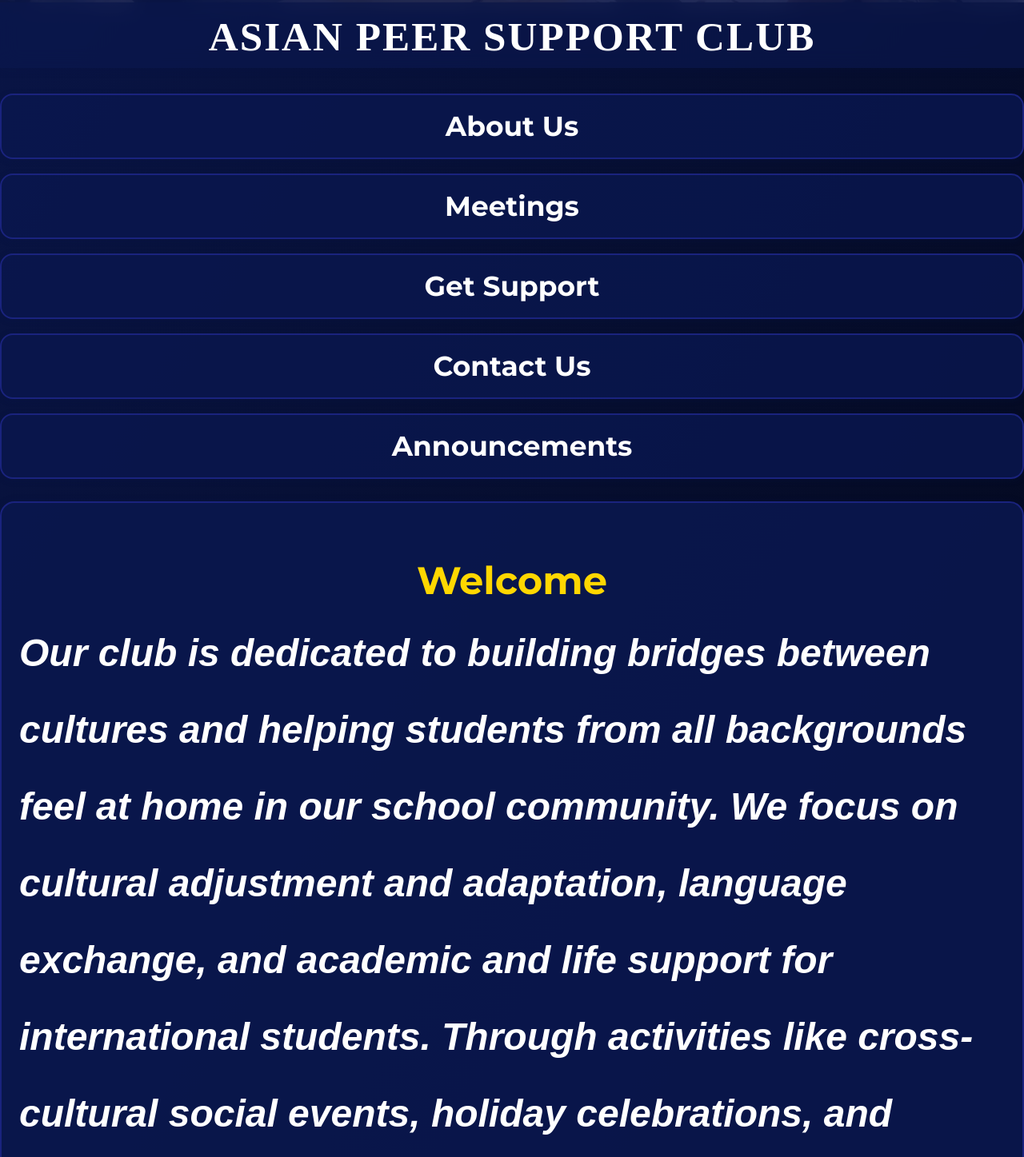
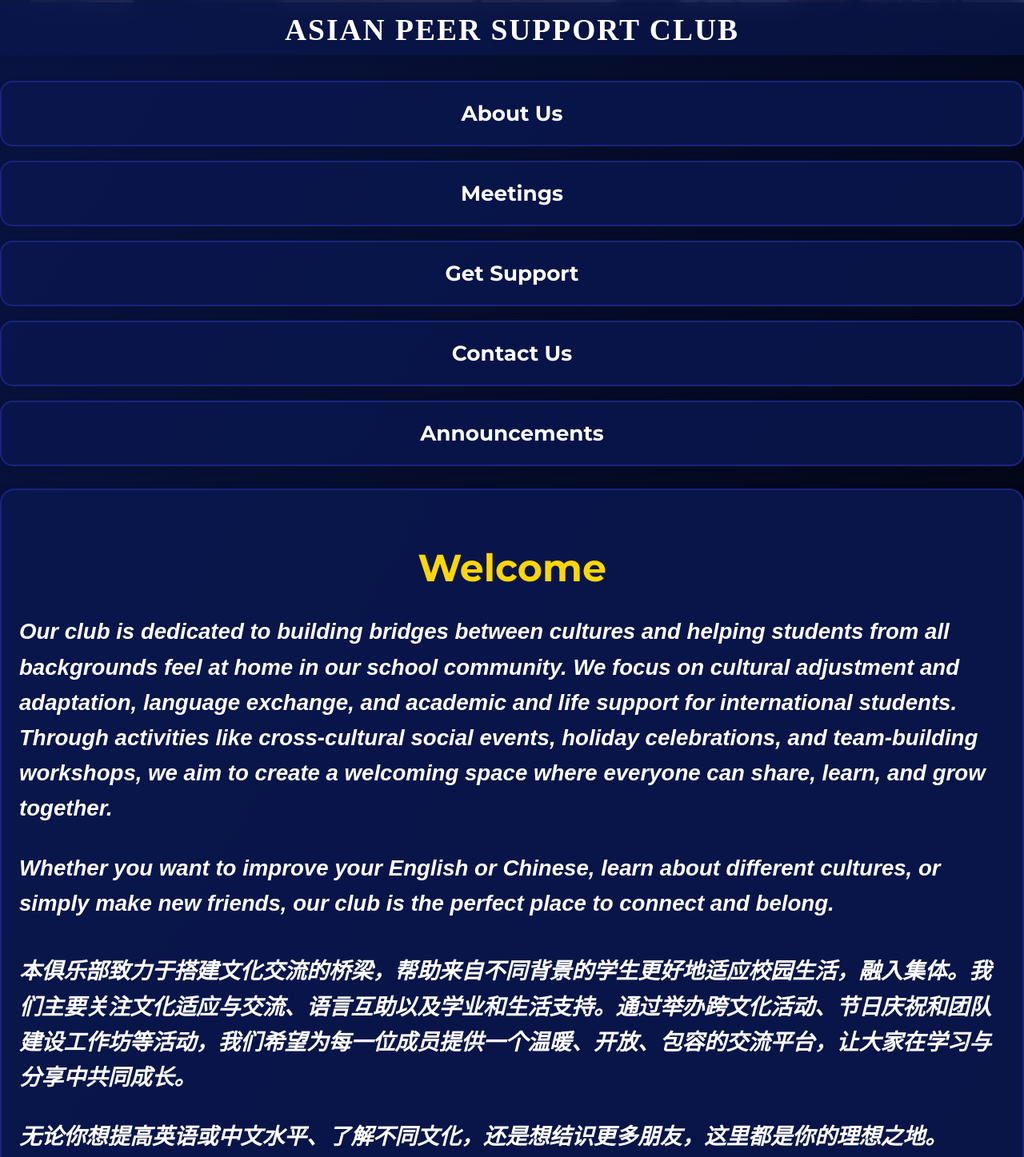
Before and after one commit to johnnyqiao74-collab/acpschs, a plain HTML site: page index.html in a window 1280 px wide. Shown: the part 717-2164 px from the top of the page at 80% size. Drawn offline with Linux system fonts and the light colour scheme.

Commit message:
Add files via upload

```diff
--- a/style.css
+++ b/style.css
@@ -131,7 +131,7 @@ body {
   background: rgba(10,23,78,0.7);
   backdrop-filter: blur(12px);
   text-align: center;
-  font-size: 3.2em;
+  font-size: clamp(18px, 2.6vw, 34px);
   font-family: 'Montserrat', Arial, sans-serif;
   color: #fff;
   padding: 18px 0 10px 0;
@@ -347,7 +347,7 @@ h2 {
   background: rgba(10,23,78,0.7);
   backdrop-filter: blur(12px);
   text-align: center;
-  font-size: 3.2em;
+  font-size: clamp(23px, 2.2vw, 25px);
   font-family: 'Times New Roman', Times, serif;
   color: #fff;
   padding: 18px 0 10px 0;
@@ -582,3 +582,65 @@ h2 {
   #guestbook-form input[type="text"],
   #guestbook-form input[type="email"] { font-size: 1rem; padding: 10px; }
 }
+
+/* 修正根字号，确保桌面默认大小合理 */
+html {
+  font-size: 25px; /* 桌面默认基准 */
+  -webkit-text-size-adjust: 100%;
+  -ms-text-size-adjust: 100%;
+}
+
+body .main-content {
+  font-size: clamp(1rem, 1rem + 0.6vw, 1.15rem); /* 16px - ~18.4px */
+  line-height: 1.6;
+}
+
+body .section {
+  font-size: inherit; /* 继承 main-content */
+}
+
+/* 段落更易读 */
+body .section p,
+body .section ul,
+body .section li {
+  font-size: clamp(1rem, 0.9rem + 0.6vw, 1.125rem);
+  line-height: 1.6;
+}
+
+/* 标题适度放大 */
+body .section h2 {
+  font-size: clamp(1.25rem, 1rem + 2.2vw, 1.9rem);
+  line-height: 1.25;
+  margin-bottom: 0.6em;
+}
+
+body .blur-header {
+  font-size: clamp(1.5rem, 1rem + 0.5vw, 2rem);
+}
+
+
+/* 导航、按钮等次要文本 */
+.nav-menu a,
+.back-link,
+#guestbook-form button {
+  font-size: clamp(0.95rem, 0.9rem + 0.8vw, 1.05rem);
+}
+
+/* 保证移动端仍比桌面小 */
+@media (max-width: 520px) {
+  html { font-size: 15px; } /* 手机基准略小 */
+  .home-intro { font-size: clamp(1.05rem, 1rem + 1.6vw, 1.35rem); }
+}
+
+@media (max-width: 420px) {
+  body .main-content { font-size: 1rem; }
+  body .section h2 { font-size: 1.25rem; }
+}
+
+
+/* 如果有局部规则把字体强制写死为 px，优先级低时可用更具体选择器覆盖 */
+body .section p { /* 更高优先级覆盖陈旧规则 */
+  font-size: clamp(1rem, 0.9rem + 0.4vw, 1.125rem);
+}
+
+/* ...existing code... */
```
